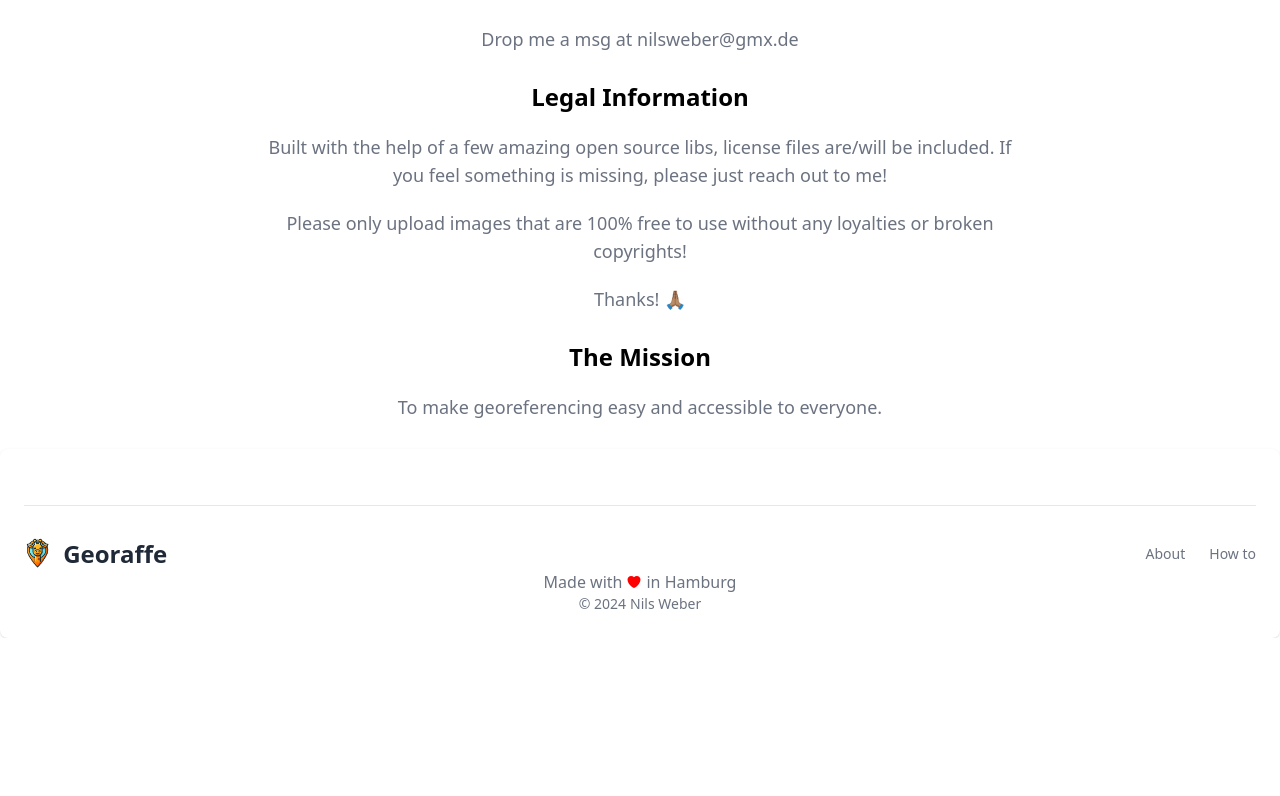
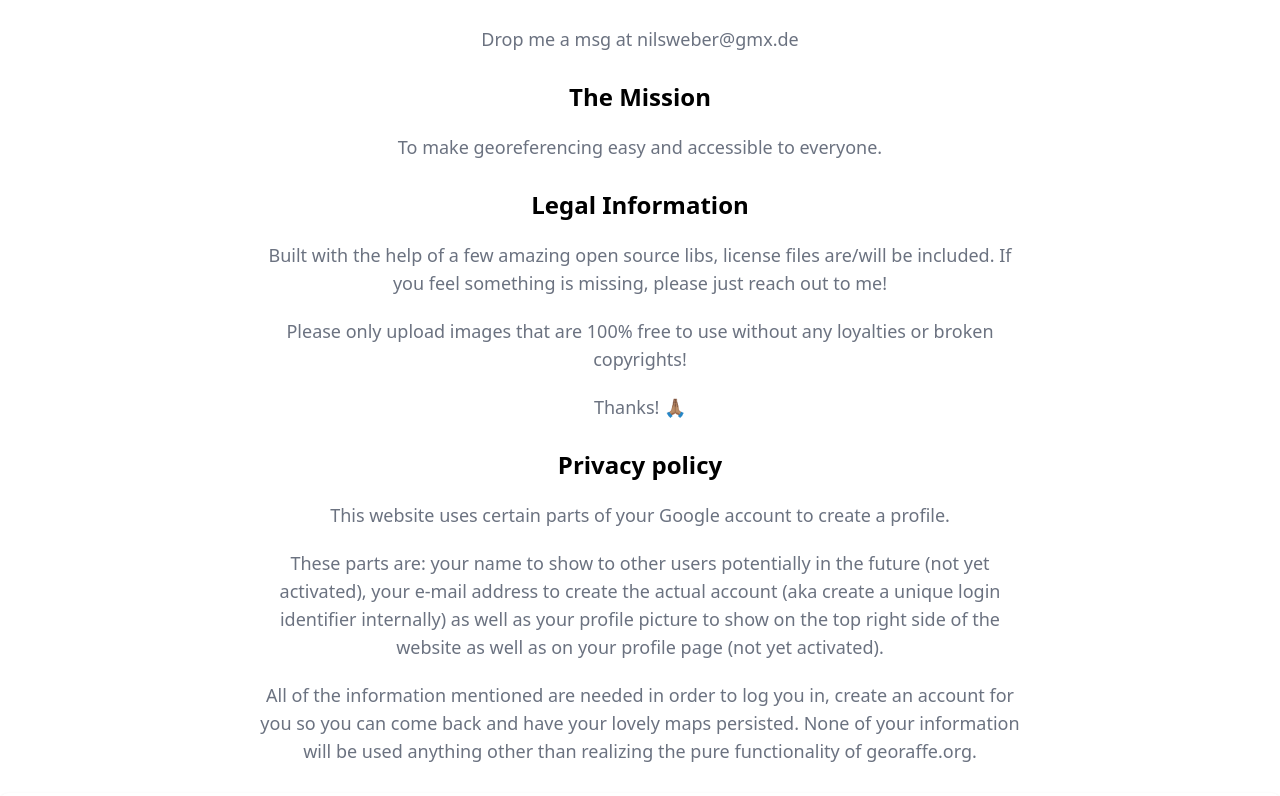
Before and after one commit to jeepcreep/georaffe, a Next.js app: page /about in a window 1280 px wide. Shown: the part 404-1200 px from the top of the page. Before the commit the page ends 1042 px from the top, so only its background shows below. Built offline with nearby package versions, Linux system fonts and the light colour scheme; no server answers.

Commit message:
added privacy policy

```diff
--- a/components/About.jsx
+++ b/components/About.jsx
@@ -9,6 +9,12 @@ const About = () => {
           <h2 className='subhead2_text'>Contact me</h2>
           <p className='desc_medium text-center text-gray-600'>
             Drop me a msg at <a href="mailto:nilsweber@gmx.de" className=''>nilsweber@gmx.de</a><br />
+          </p>
+        </section>
+        <section className='w-full flex-center flex-col my-3'>
+          <h2 className='subhead2_text'>The Mission</h2>
+          <p className='desc_medium text-center text-gray-600'>
+            To make georeferencing easy and accessible to everyone.
           </p>
         </section>
         <section className='w-full flex-center flex-col my-3'>
@@ -24,9 +30,19 @@ const About = () => {
           </p>
         </section>
         <section className='w-full flex-center flex-col my-3'>
-          <h2 className='subhead2_text'>The Mission</h2>
+          <h2 className='subhead2_text'>Privacy policy</h2>
           <p className='desc_medium text-center text-gray-600'>
-            To make georeferencing easy and accessible to everyone.
+            This website uses certain parts of your Google account to create a profile.
+          </p>
+          <p className='desc_medium text-center text-gray-600'>
+            These parts are: your name to show to other users potentially in the future (not yet activated),
+            your e-mail address to create the actual account (aka create a unique login identifier internally)
+            as well as your profile picture to show on the top right side of the website as well as on your profile page (not yet activated).
+          </p>
+          <p className='desc_medium text-center text-gray-600'>
+            All of the information mentioned are needed in order to log you in, create an account for you
+            so you can come back and have your lovely maps persisted. None of your information will be used
+            anything other than realizing the pure functionality of georaffe.org.
           </p>
         </section>
       </div>
```
